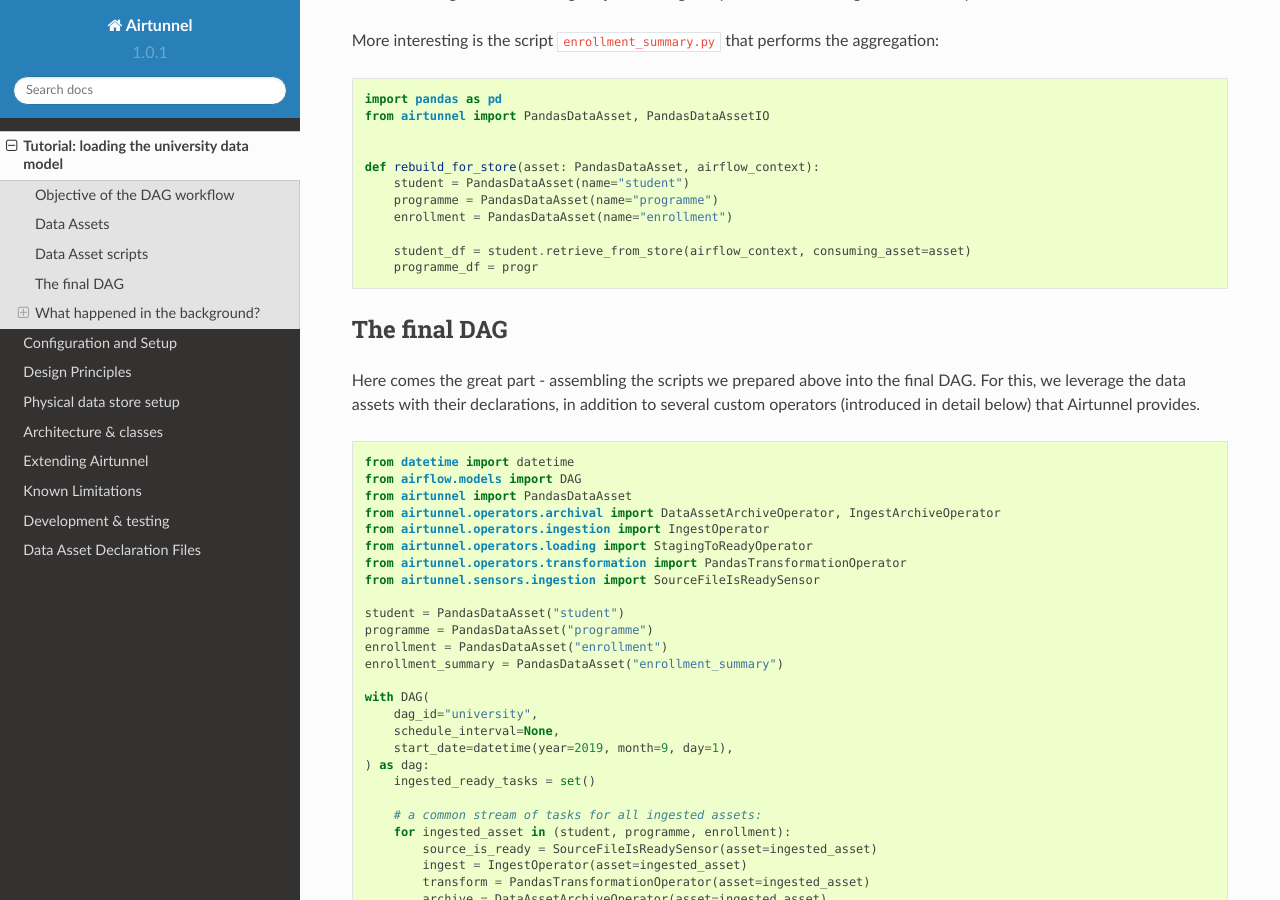
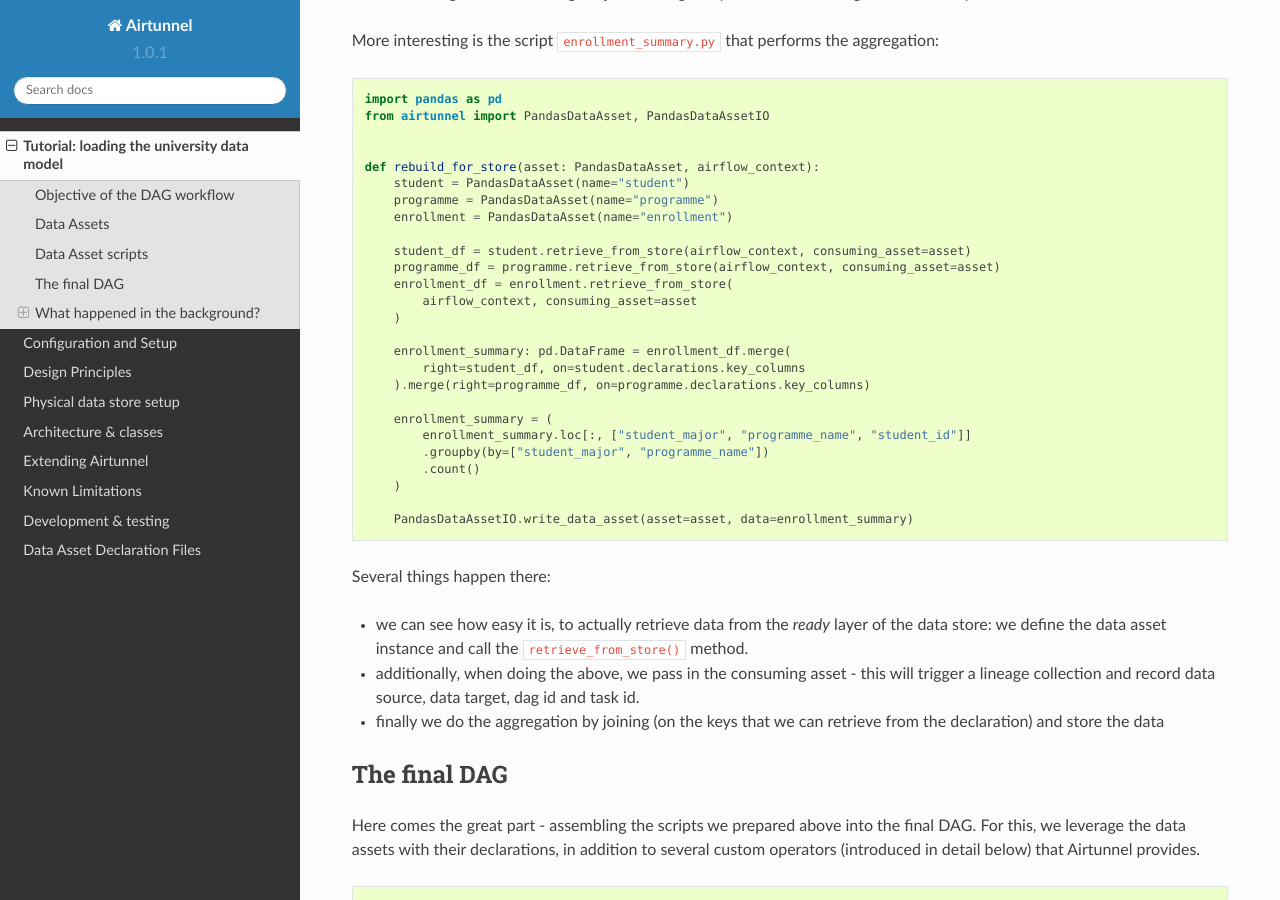
Before and after one commit to joerg-schneider/airtunnel, a Sphinx documentation site: the page built from docs/tutorial.rst, in a window 1280 px wide and 900 px high, scrolled down 3294 px. Built offline with Sphinx 7.4.7 and the Read the Docs theme 2.0.0, drawn with Linux system fonts in a browser that asks for light colours; pages that are not in the unit, such as notebooks, are missing from menus.

Commit message:
fix a conversion bug of an incomplete code snippet

```diff
--- a/docs/tutorial.rst
+++ b/docs/tutorial.rst
@@ -201,7 +201,30 @@ the aggregation:
        enrollment = PandasDataAsset(name="enrollment")
 
        student_df = student.retrieve_from_store(airflow_context, consuming_asset=asset)
-       programme_df = progr
+       programme_df = programme.retrieve_from_store(airflow_context, consuming_asset=asset)
+       enrollment_df = enrollment.retrieve_from_store(
+           airflow_context, consuming_asset=asset
+       )
+
+       enrollment_summary: pd.DataFrame = enrollment_df.merge(
+           right=student_df, on=student.declarations.key_columns
+       ).merge(right=programme_df, on=programme.declarations.key_columns)
+
+       enrollment_summary = (
+           enrollment_summary.loc[:, ["student_major", "programme_name", "student_id"]]
+           .groupby(by=["student_major", "programme_name"])
+           .count()
+       )
+
+       PandasDataAssetIO.write_data_asset(asset=asset, data=enrollment_summary)
+
+Several things happen there:
+
+- we can see how easy it is, to actually retrieve data from the *ready* layer of the data store: we define the data
+  asset instance and call the ``retrieve_from_store()`` method.
+- additionally, when doing the above, we pass in the consuming asset - this will trigger a lineage collection and record
+  data source, data target, dag id and task id.
+- finally we do the aggregation by joining (on the keys that we can retrieve from the declaration) and store the data
 
 The final DAG
 -------------
```
